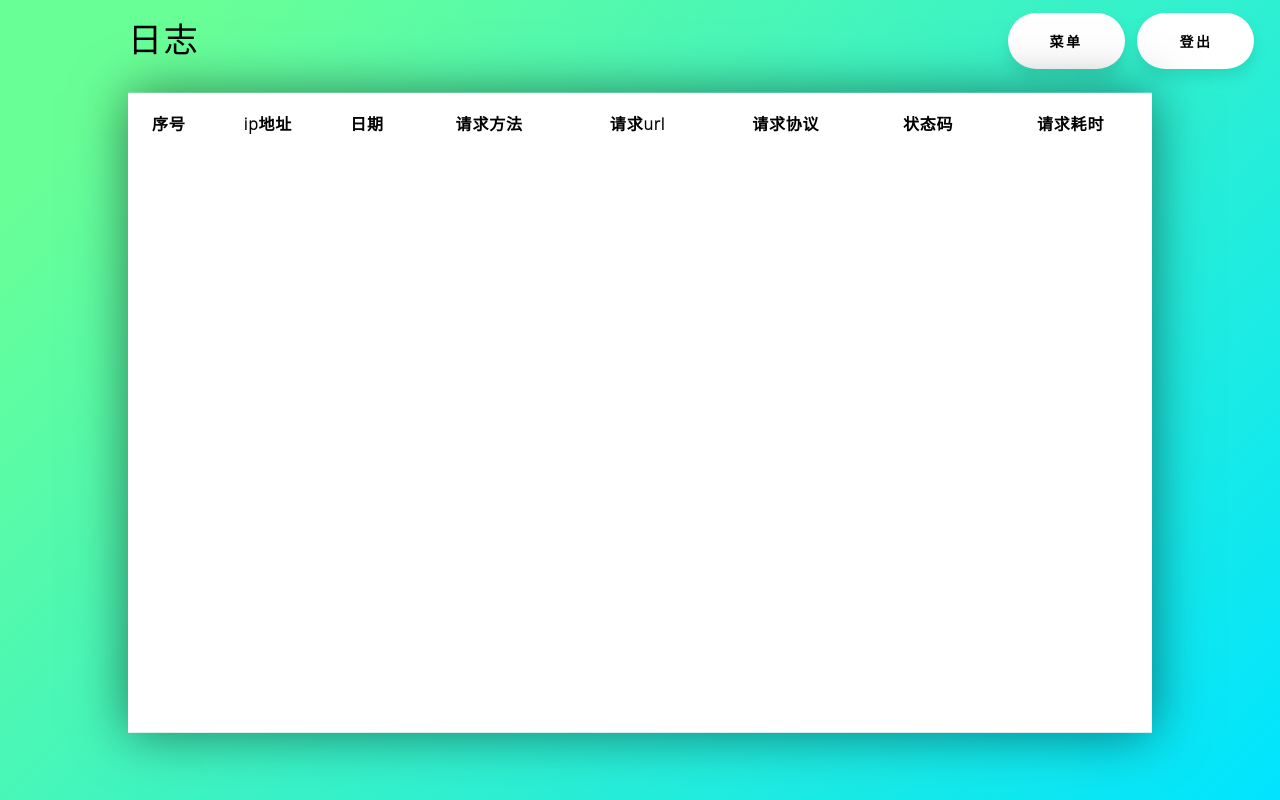
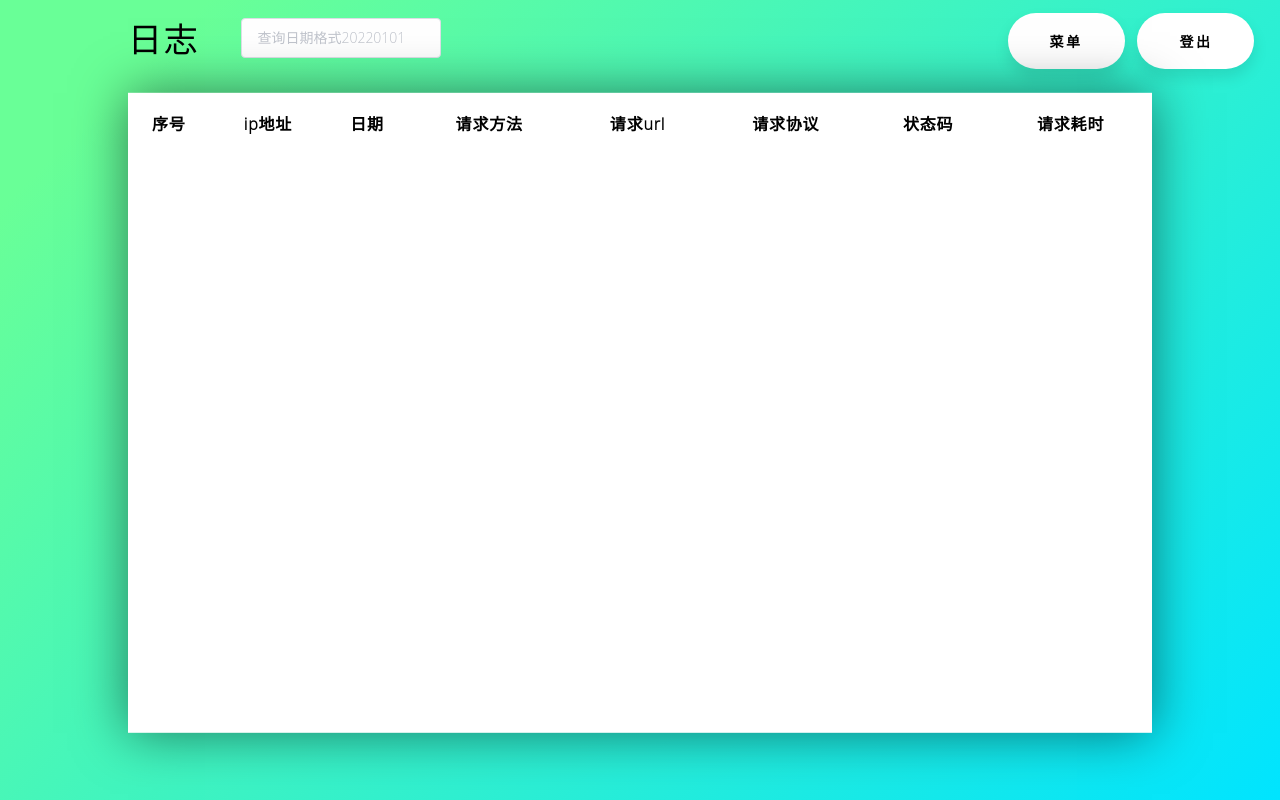
Before and after one commit to PM2496/VueDemo, a Vue app in the folder fuck/: page /NetDisk/logs in a window 1280 px wide. Built offline with nearby package versions, Linux system fonts and the light colour scheme.

Commit message:
初步实现日志功能，还未校验日期格式

```diff
--- a/fuck/src/components/Logs.vue
+++ b/fuck/src/components/Logs.vue
@@ -1,6 +1,16 @@
 <template>
   <div class="container">
     <p class="msg">日志</p>
+
+    <span>
+      <el-input
+        placeholder="查询日期格式20220101"
+        v-model="reqDate"
+        clearable
+        class="elInput"
+        @change="reloadLogs">
+      </el-input>
+    </span>
 
     <span>
       <button @click="logout" class="bt_logout">登出</button>
@@ -25,7 +35,7 @@
         <tr v-for="(item, index) in logs" :key="index">
           <td>{{index}}</td>
           <td>{{item.ip}}</td>
-          <td>{{item.data}}</td>
+          <td>{{item.date}}</td>
           <td>{{item.method}}</td>
           <td>{{item.url}}</td>
           <td>{{item.protocol}}</td>
@@ -43,31 +53,49 @@ export default {
   name: 'Logs',
   data () {
     return {
-      logs: this.$route.params.logs
+      logs: [],
+      reqDate: ''
     }
   },
+  // mounted () {
+  //   // 不知道为什么请求拦截器不对mounted里的请求进行拦截，只能单独设置了
+  //   this.reloadLogs()
+  //   console.log('token', localStorage.getItem('token'))
+  // },
+  // watch: {
+  //   '$route': 'reloadLogs'
+  // },
   methods: {
     logout () {
-      this.$http.get('/logout').then(response => {
-        console.log('response:')
-        console.log(response)
-        /*
-        statusCode
-        0: 成功
-        1: 失败
-         */
-        if (!response.headers.statusCode) {
-          // 清除token
-          localStorage.removeItem('token')
-          this.$router.push('/')
-        } else {
-          console.log('token清除失败')
-          alert('退出失败')
-        }
-      })
+      localStorage.removeItem('token')
+      this.$router.push('/')
     },
     toRootPage () {
-      this.$router.push('RootPage')
+      this.$router.push('/RootPage')
+    },
+    reloadLogs () {
+      // const config = {
+      //   headers: {
+      //     token: localStorage.getItem('token')
+      //   }
+      // }
+      // if (this.reqDate.length === 0) {TODO 校验日期格式
+      //   console.log('输入日期')
+      //   alert()
+      // }
+      this.$http({
+        url: '/ShowLogs',
+        method: 'get',
+        headers: {
+          token: localStorage.getItem('token')
+        },
+        params: {
+          date: this.reqDate
+        }
+      }).then(resp => {
+        console.log('logs', this.logs)
+        this.logs = resp.data.logs
+      })
     }
   }
 }
@@ -203,4 +231,8 @@ body {
   transform: translateY(-1px);
 }
 
+.elInput {
+  width: 200px;
+  float: left;
+  padding: 1.3em 3em;}
 </style>
--- a/fuck/src/components/RootPage.vue
+++ b/fuck/src/components/RootPage.vue
@@ -28,17 +28,21 @@ export default {
       this.$router.push('/RSU')
     },
     toLogs () {
-      this.$http({
-        url: '/logs',
-        method: 'get'
-      }).then(resp => {
-        this.$router.push({
-          name: 'logs',
-          params: {
-            logs: resp.data
-          }
-        })
-      })
+      this.$router.push('/logs')
+      // this.$http({
+      //   url: '/ShowLogs',
+      //   method: 'get',
+      //   params: {
+      //     date: '20220825'
+      //   }
+      // }).then(resp => {
+      //   this.$router.push({
+      //     name: 'logs',
+      //     params: {
+      //       logs: resp.data
+      //     }
+      //   })
+      // })
     }
   }
 }
```
